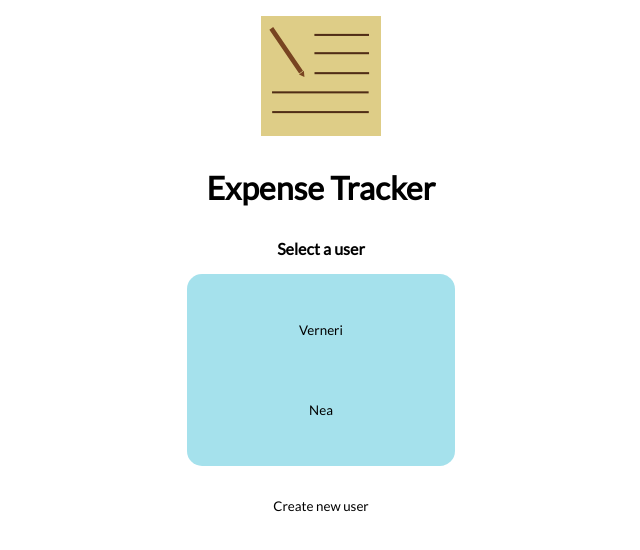
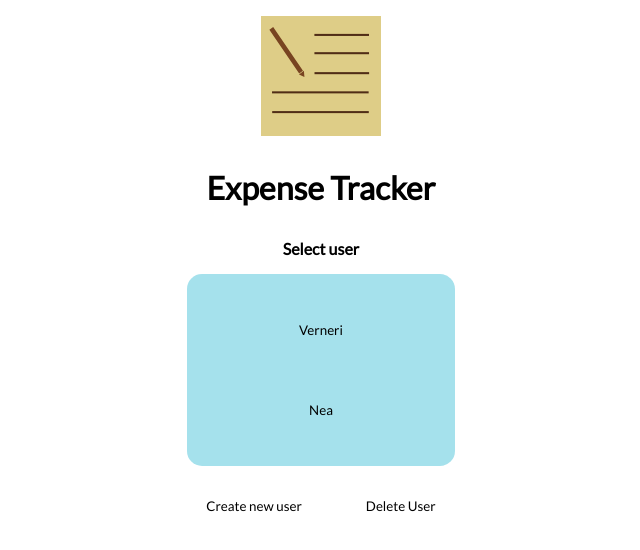
Before and after one commit to kankaanpaaverneri/Expense-Tracker, a React (Vite) app: page / in a window 1280 px wide. Shown: the top 550 px of the page, without its empty margins (319-959 px from the left). Built offline with nearby package versions, Linux system fonts and the light colour scheme.

Commit message:
Add User deletion functionality.

```diff
--- a/src/App.jsx
+++ b/src/App.jsx
@@ -4,6 +4,7 @@ import './App.css'
 import UsersContextProvider from './UsersContext'
 import Header from './components/Header'
 import SelectUser from './components/SelectUser'
+import UserRoot from './components/UserRoot'
 function App() {
   const [selectedUser, setSelectedUser] = useState();
 
@@ -12,7 +13,7 @@ function App() {
       <Header/>
       <UsersContextProvider>
         {!selectedUser && <SelectUser setSelectedUser={setSelectedUser}/>}
-        {selectedUser && <h1>{`User is: ${selectedUser.name}`}</h1>}
+        {selectedUser && <UserRoot selectedUser={selectedUser}/>}
       </UsersContextProvider>
     </>
   )
--- a/src/UsersContext.jsx
+++ b/src/UsersContext.jsx
@@ -22,10 +22,28 @@ export default function UsersContextProvider({children}) {
     function addUser(newUser) {
         setUsers((prevUsers) => [...prevUsers, newUser]);
     }
+    function deleteUser(userToBeDeleted) {
+        setUsers(prevUsers => {
+            const foundUser = prevUsers.find(user => user.id === userToBeDeleted.id);
+            console.log(foundUser);
+            //Delete user
+            if(prevUsers.length === 1) {
+                prevUsers.pop();
+            } else {
+                prevUsers.splice(foundUser.id-1, 1);
+            }
+
+            //Update ID:s
+            prevUsers.forEach((user, index) => user.id = index+1);
+
+            return prevUsers;
+        });
+    }
 
     const contextValue = {
         users,
         addUser,
+        deleteUser
     }
 
     return <UsersContext.Provider value={contextValue}>
--- a/src/components/SelectUser.css
+++ b/src/components/SelectUser.css
@@ -34,6 +34,11 @@
     cursor: pointer;
 }
 
+#select-user button.highlight {
+    background: rgb(0, 0, 0);
+    color: white;
+}
+
 #select-user div {
     display: flex;
     justify-content: center;
--- a/src/components/SelectUser.jsx
+++ b/src/components/SelectUser.jsx
@@ -4,34 +4,49 @@ import { useContext, useState, useEffect} from 'react'
 import CreateNewUser from './CreateNewUser';
 
 const SelectUser = ({setSelectedUser}) => {
-    const {users, addUser} = useContext(UsersContext);
-    const [createNewUser, setCreateNewUser] = useState("");
+    const {users, addUser, deleteUser} = useContext(UsersContext);
+    const [optionButtonSelected, setOptionButtonSelected] = useState("");
+
+    console.log(users);
 
     function handleClick(buttonClicked) {
         if(buttonClicked === "CreateNewUser") {
-            setCreateNewUser("Create");
+            setOptionButtonSelected("Create");
+        }
+
+        if(buttonClicked === "DeleteUser") {
+            optionButtonSelected === "" ? setOptionButtonSelected("Delete") : setOptionButtonSelected("");
         }
     }
 
     useEffect(() => {
-        if(createNewUser !== "" && createNewUser !== "Create"){
+        if(optionButtonSelected !== "" &&
+        optionButtonSelected !== "Create" &&
+        optionButtonSelected !== "Delete"){
             addUser({
-                name: createNewUser,
+                name: optionButtonSelected,
                 expenses: [],
-                id: users[users.length-1].id + 1,
+                id: users.length > 0 ? users[users.length-1].id + 1 : 1,
             });
-            setCreateNewUser("");
+            setOptionButtonSelected("");
         }
-    }, [createNewUser]);
+    }, [optionButtonSelected]);
 
 
     return (
         <section id="select-user">
-            <label>Select a user</label>
+            <label>{optionButtonSelected === "Delete" ? "Select user you want to delete" : "Select user"}</label>
             <menu>
                 {users.map(user => {
                     return <button
-                        onClick={() => {setSelectedUser(user)}}
+                        onClick={() => {
+                            if(optionButtonSelected !== "Delete")
+                                setSelectedUser(user);
+                            else {
+                                deleteUser(user);
+                                setOptionButtonSelected("");
+                            }
+                        }}
                         key={user.id}>
                         {user.name}
                     </button>
@@ -42,10 +57,15 @@ const SelectUser = ({setSelectedUser}) => {
                 onClick={() => handleClick("CreateNewUser")}>
                     Create new user
                 </button>
+                <button
+                className={`${optionButtonSelected === "Delete" ? "highlight" : ""}`}
+                onClick={() => handleClick("DeleteUser")}>
+                    Delete User
+                </button>
             </div>
-            {createNewUser === "Create" &&
+            {optionButtonSelected === "Create" &&
             <CreateNewUser
-            setCreateNewUser={setCreateNewUser}/>}
+            setCreateNewUser={setOptionButtonSelected}/>}
         </section>
     );
 }
--- /dev/null
+++ b/src/components/UserRoot.css
@@ -0,0 +1,6 @@
+#user-root {
+    display: flex;
+    justify-content: center;
+    align-items: center;
+    flex-direction: column;
+}
--- /dev/null
+++ b/src/components/UserRoot.jsx
@@ -0,0 +1,11 @@
+import './UserRoot.css'
+
+const UserRoot = ({selectedUser}) => {
+    return (
+        <section id="user-root">
+            <h1>Welcome {selectedUser.name}</h1>
+        </section>
+    );
+}
+
+export default UserRoot;
```
